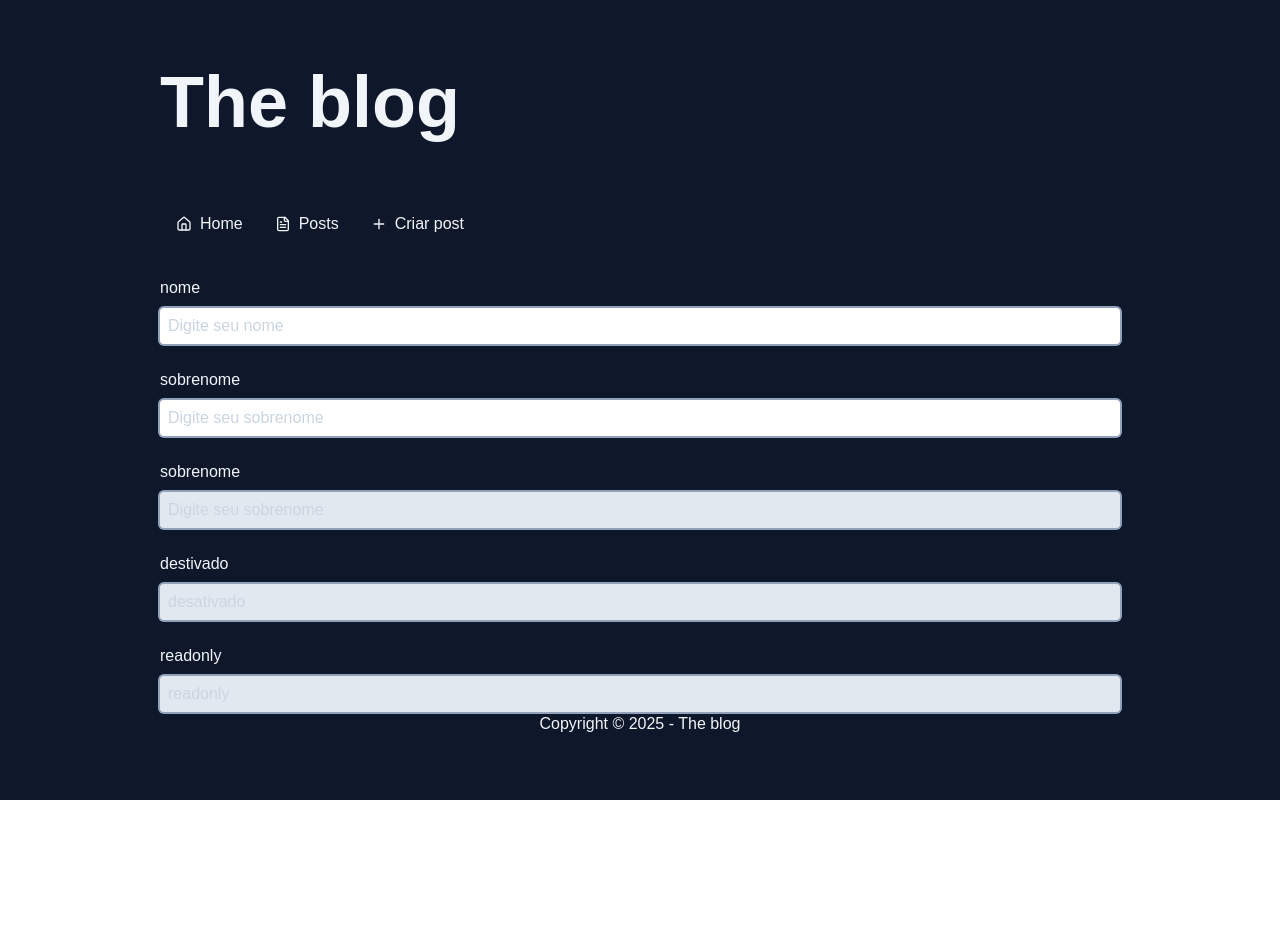
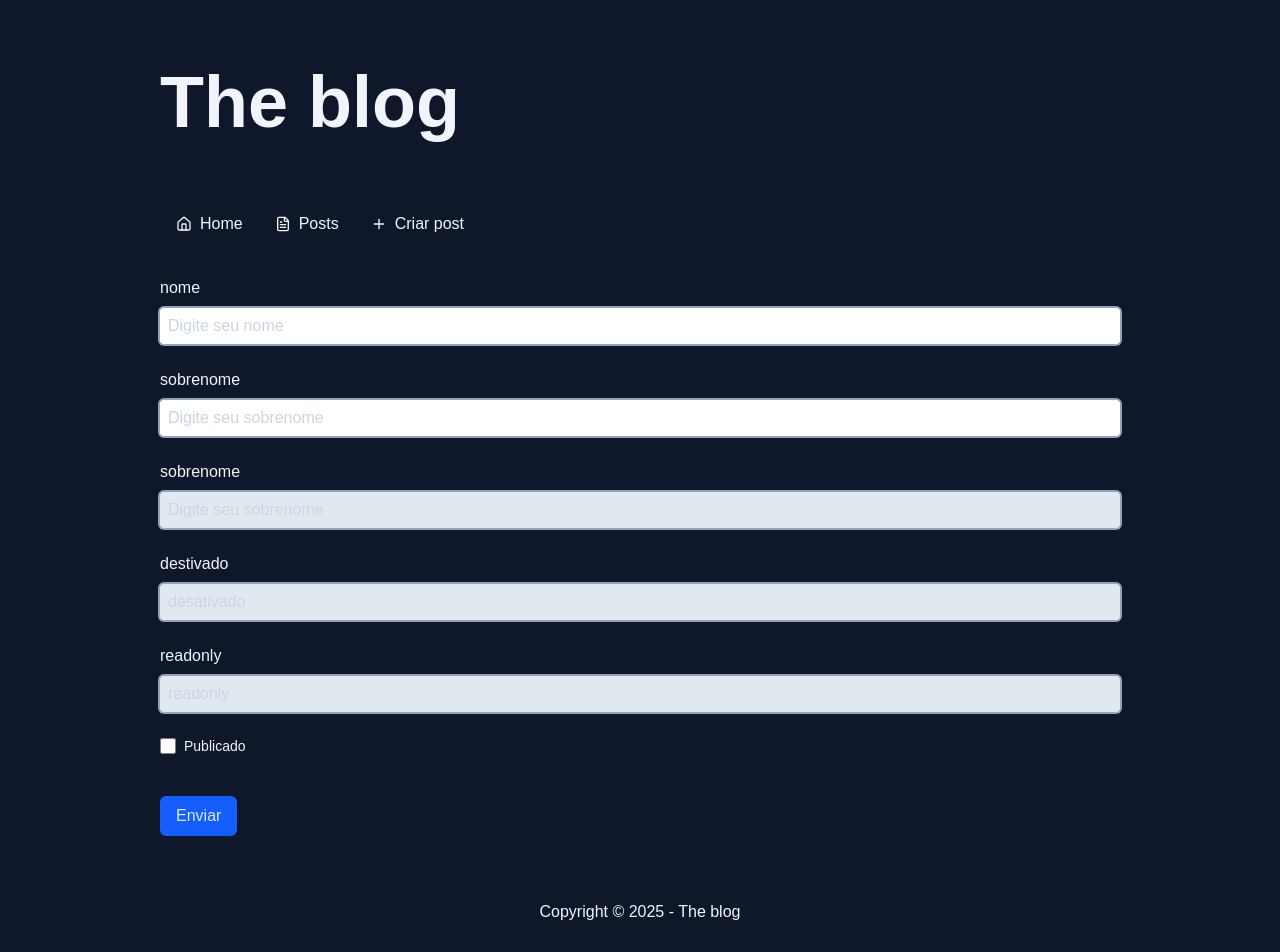
Before and after one commit to rfreitas16/blog-next-react, a Next.js app: page /admin/post/new in a window 1280 px wide. Shown: the top 952 px of the page. Before the commit the page ends 800 px from the top, so only its background shows below. Built offline with nearby package versions, Linux system fonts and the light colour scheme.

Commit message:
criando input checkbox

```diff
--- a/src/app/admin/post/new/page.tsx
+++ b/src/app/admin/post/new/page.tsx
@@ -1,8 +1,11 @@
+import { Button } from '@/components/Button';
+import { InputCheckbox } from '@/components/InputCheckbox/InputCheckbox';
 import { InputText } from '@/components/InputText/InputText';
 
 export const dynamic = 'force-dynamic';
 export default async function AdminPostNewPage() {
   return (
+    <form action='' className='mb-16'>
       <div className='flex flex-col gap-6'>
         <InputText labelText='nome' placeholder='Digite seu nome' />
 
@@ -14,6 +17,12 @@ export default async function AdminPostNewPage() {
         />
         <InputText disabled labelText='destivado' placeholder='desativado' />
         <InputText readOnly labelText='readonly' placeholder='readonly' />
+        <InputCheckbox labelText='Publicado'></InputCheckbox>
+
+        <div className='mt-4'>
+          <Button type='submit'>Enviar</Button>
         </div>
+      </div>
+    </form>
   );
 }
--- /dev/null
+++ b/src/components/InputCheckbox/InputCheckbox.tsx
@@ -0,0 +1,23 @@
+import clsx from "clsx";
+import { useId } from "react";
+
+type InputCheckboxProps = {
+  labelText?: string;
+  type?: 'checkbox';
+}& React.ComponentProps<'input'>
+export function InputCheckbox({labelText='', type='checkbox', ...props}:InputCheckboxProps){
+  const id = useId();
+
+  return (
+    <div className='flex items-center gap-2'>
+      <input
+       {...props}
+      className={clsx('w-4 h-4 out-none focus:ring-2 focus:ring-blue-500', props.className)}
+      id={id}
+      type={type}
+      />
+
+      {labelText && (<label className='text-sm' htmlFor={id}>{labelText}</label>)}
+    </div>
+  )
+}
```
Lines whose indentation alone changed are shown as unchanged.
